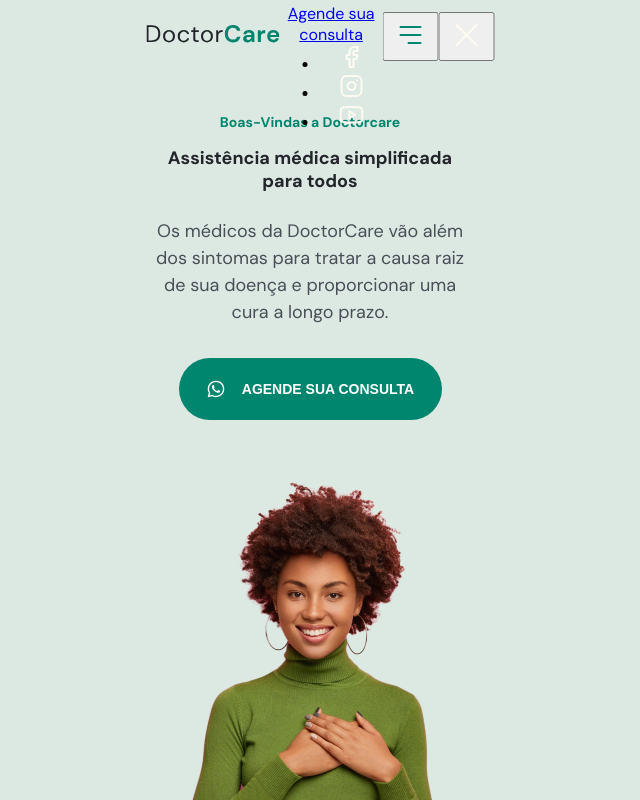
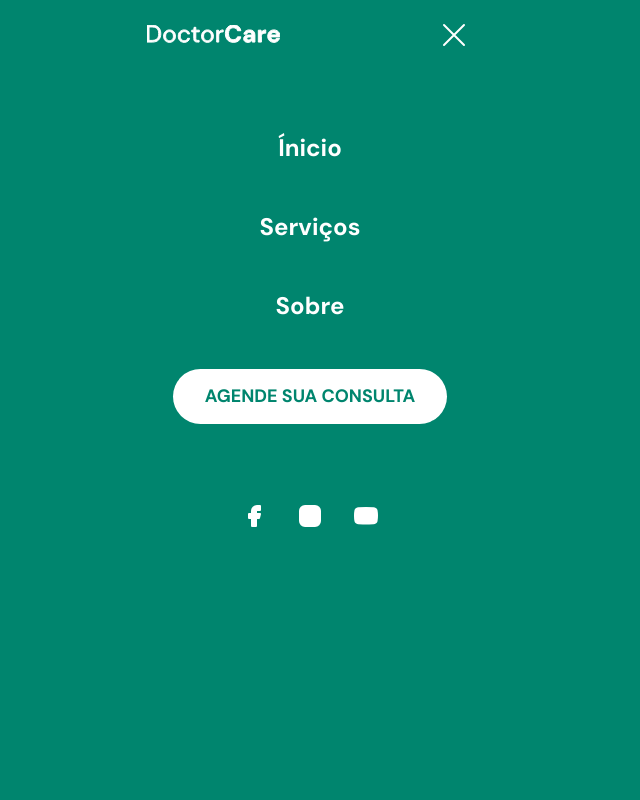
Before and after one commit to camilabarpp/NLW, a plain HTML site: page index.html in a window 1280 px wide. Both pictures are taken after a click on the button "Abrir menu". Shown: the top 800 px of the page, without its empty margins (330-970 px from the left). Drawn offline with Linux system fonts and the light colour scheme.

Commit message:
Continuação da segunda aula NLW Return

```diff
--- a/index.html
+++ b/index.html
@@ -14,7 +14,7 @@
       rel="stylesheet"
     />
   </head>
-  <body onscroll="onScroll()">
+  <body onscroll="onScroll()" class="<!--menu-expanded--!>">
     <nav id="navigation" class="">
       <div class="wrapper">
         <a class="logo" href="#">
@@ -79,7 +79,7 @@
 
           <ul class="social-links">
             <li>
-              <a href="https://facebokk.com">
+              <a target="_blank" href="https://facebook.com">
                 <svg
                   width="24"
                   height="24"
@@ -98,7 +98,7 @@
               </a>
             </li>
             <li>
-              <a href="https://instagram.com">
+              <a target="_blank" href="https://instagram.com">
                 <svg
                   width="24"
                   height="24"
@@ -131,7 +131,7 @@
               </a>
             </li>
             <li>
-              <a href="htpps//youtube.com">
+              <a target="_blank" href="htpps//youtube.com">
                 <svg
                   width="24"
                   height="24"
@@ -159,7 +159,12 @@
           </ul>
         </div>
 
-        <button class="open-menu">
+        <button
+          aria-expanded="false"
+          aria-label="Abrir menu"
+          onclick="openMenu()"
+          class="open-menu"
+        >
           <svg
             width="40"
             height="40"
@@ -190,7 +195,12 @@
             />
           </svg>
         </button>
-        <button class="close-menu">
+        <button
+          aria-expanded="true"
+          aria-label="Fechar menu"
+          onclick="closeMenu()"
+          class="close-menu"
+        >
           <svg
             width="40"
             height="40"
--- a/main.js
+++ b/main.js
@@ -5,3 +5,11 @@ function onScroll() {
     navigation.classList.remove('scroll')
   }
 }
+
+function openMenu() {
+  document.body.classList.add('menu-expanded')
+}
+
+function closeMenu() {
+  document.body.classList.remove('menu-expanded')
+}
--- a/style.css
+++ b/style.css
@@ -2,6 +2,7 @@
 /*Geral************************************/
 * {
   margin: 0;
+  padding: 0;
   box-sizing: border-box;
 }
 
@@ -16,16 +17,28 @@
 
    font-size: 62.5%; /* 1rem = 10px */
 }
+
+html,
+body {
+  width: 100%;
+  height: 100%;
+}
+
 body {
   font-family: 'DM Sans';
   font-size: 1.6rem;
   text-align: center;
+  overflow: overlay;
 }
 
 .wrapper {
   width: 37.5rem;
   margin-inline: auto;
   padding-inline: 2.4rem;
+}
+
+ul {
+  list-style: none;
 }
 
 /*Header************************************/
@@ -35,7 +48,7 @@ header {
 
 header::before {
   content: "";
-  width: 100vw;
+  width: 100%;
   height: calc(108rem + var(--nav-height));
   background-color: var(--brand-light);
   display: block;
@@ -159,6 +172,107 @@ nav.scroll svg:nth-child(1) path {
   fill: white;
 }
 
-nav.scroll svg:nth-child(2) path {
+nav.scroll button path {
   stroke: white;
 }
+
+nav button {
+  background: none;
+  border: none;
+  cursor: pointer;
+}
+
+/*Menu-expanded************************************/
+
+body.menu-expanded {
+  overflow: hidden;
+}
+
+body.menu-expanded > :not(nav) {
+  display: none;
+}
+
+.menu,
+.close-menu,
+body.menu-expanded .open-menu {
+  opacity: 0;
+  visibility: hidden;
+}
+
+body.menu-expanded .menu,
+body.menu-expanded .close-menu {
+  opacity: 1;
+  visibility: visible;
+}
+
+body.menu-expanded .menu {
+  position: fixed;
+  top: 0;
+  left: 0;
+  background: var(--primary-color);
+
+  width: 100vw;
+  height: 100vh;
+
+  padding-top: var(--nav-height);
+}
+
+
+body.menu-expanded nav {
+  position: relative;
+}
+.menu ul:nth-child(1) {
+  display: flex;
+  flex-direction: column;
+  gap: 4.8rem;
+
+  margin-top: 6rem;
+
+  font-weight: 700;
+  font-size: 2.4rem;
+  line-height: 3.1rem;
+}
+
+.menu ul li a {
+  color: white;
+  text-decoration: none;
+}
+
+.menu .button {
+  background: white;
+  border-radius: 4rem;
+  font-weight: 700;
+  font-size: 1.8rem;
+  line-height: 2.3rem;
+  text-transform: uppercase;
+  text-decoration: none;
+
+  color: var(--primary-color);
+
+  display: inline-block;
+  padding: 1.6rem 3.2rem;
+
+  margin-top: 4.8rem;
+  margin-bottom: 8rem;
+}
+
+.social-links {
+  display: flex;
+  align-items: center;
+  justify-content: center;
+  gap: 3.2rem;
+}
+
+body.menu-expanded .logo,
+body.menu-expanded nav button {
+  position: relative;
+  z-index: 100;
+}
+
+body.menu-expanded  path {
+  fill: white;
+}
+
+body.menu-expanded  path {
+  stroke: white;
+}
```
